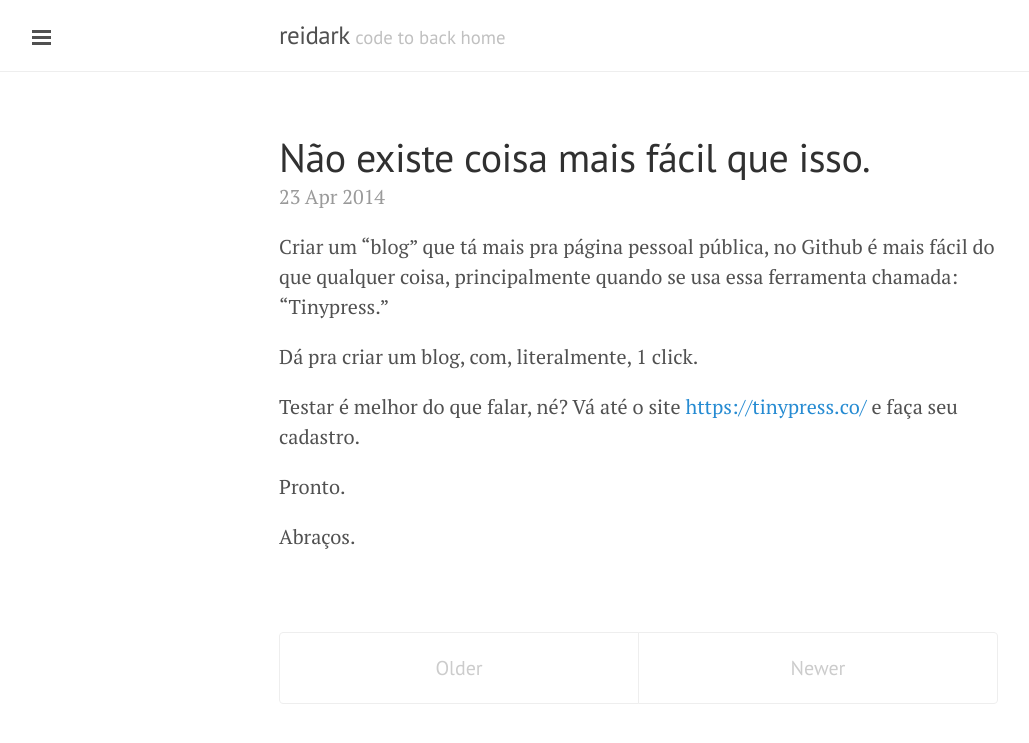
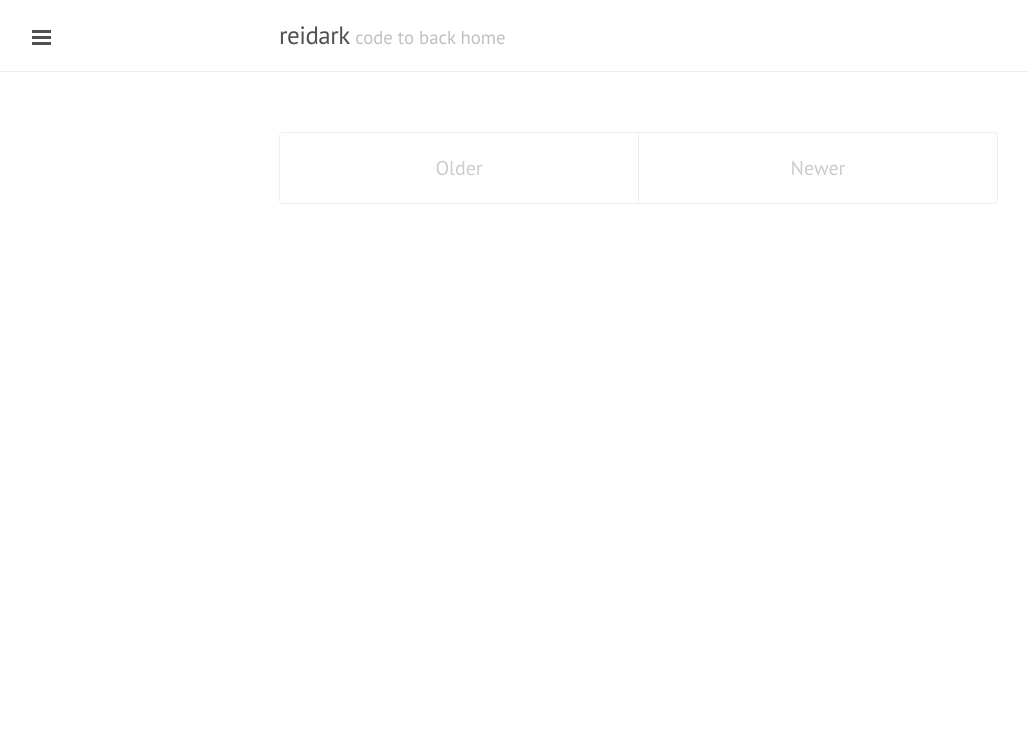
Before and after one commit to reidark/reidark.github.io, a Jekyll site: the page built from index.html, in a window 1280 px wide. Shown: the top 743 px of the page, without its empty margins (1-1030 px from the left). Built offline with Jekyll 4.4.1, drawn with Linux system fonts in a browser that asks for light colours; the list of posts is cut into pages by our own code; some of the changed lines change nothing that is shown.

Commit message:
Post update: Não existe coisa mais fácil que isso.

```diff
--- a/_posts/2014-04-23-n-o-existe-coisa-mais-f-cil-que-isso.markdown
+++ b/_posts/2014-04-23-n-o-existe-coisa-mais-f-cil-que-isso.markdown
@@ -1,5 +1,5 @@
 ---
-published: true
+published: false
 title: Não existe coisa mais fácil que isso.
 layout: post
 tags: [github pages]
@@ -12,6 +12,8 @@ Dá pra criar um blog, com, literalmente, 1 click.
 
 Testar é melhor do que falar, né? Vá até o site [https://tinypress.co/](https://tinypress.co/) e faça seu cadastro.
 
+Essa ferramenta vai criar um repositório público em seu github e nele vai ficar "hospedado" todo o código do seu blog, desde layout até os posts presentes nele.
+
 Pronto.
 
 Abraços.
```
